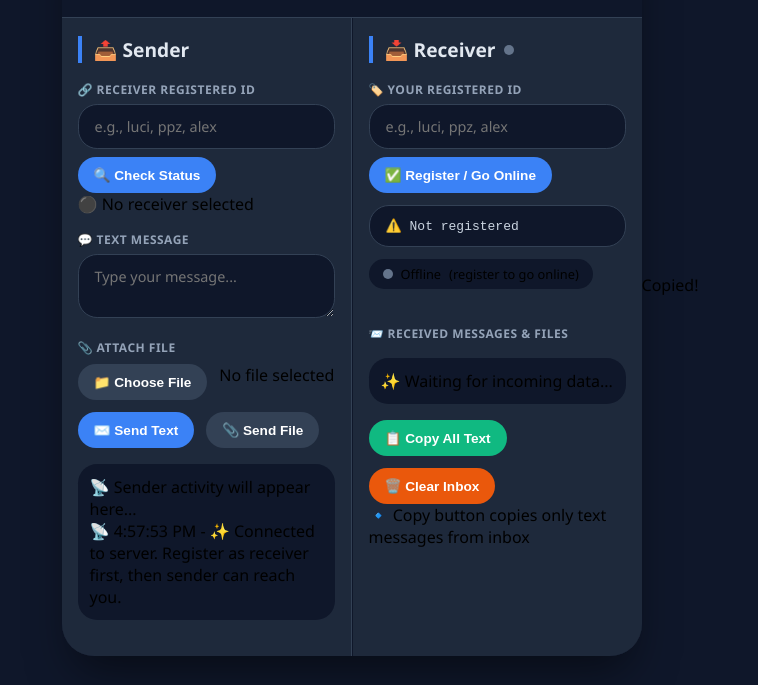
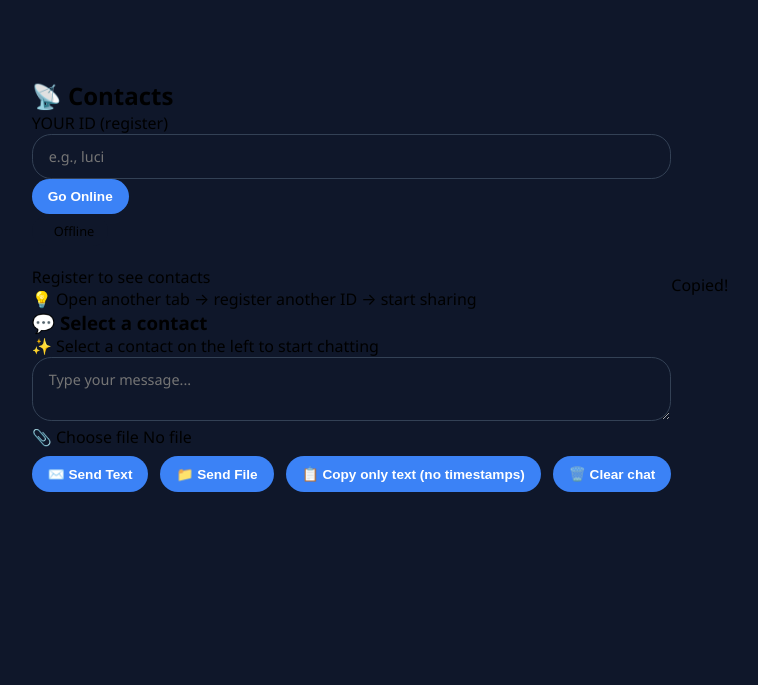
Before and after one commit to lmppz/share-me, a website: page index.html in a window 1280 px wide. Shown: the part 115-800 px from the top of the page, without its empty margins (260-1018 px from the left). Drawn offline with nearby package versions, Linux system fonts and the light colour scheme; no server answers.

Commit message:
Update index.html

```diff
--- a/index.html
+++ b/index.html
@@ -3,93 +3,57 @@
 <head>
     <meta charset="UTF-8">
     <meta name="viewport" content="width=device-width, initial-scale=1.0, user-scalable=no">
-    <title>Super Share | Real-time P2P Sharing</title>
+    <title>Super Share – Pure P2P Text & File</title>
     <link rel="stylesheet" href="style.css">
-    <script src="/socket.io/socket.io.js" defer></script>
-    <script src="app.js" defer></script>
 </head>
 <body>
-<div class="app-container">
-    <div class="header">
-        <h1>📡 Super Share</h1>
-        <p>Real-time · Register · Online Status · Text & File</p>
+<div class="app">
+    <!-- Left panel: contacts + registration -->
+    <div class="contacts-panel">
+        <h2>📡 Contacts</h2>
+        <div class="my-id-card">
+            <label>YOUR ID (register)</label>
+            <div class="my-id-row">
+                <input type="text" id="myIdInput" placeholder="e.g., luci" maxlength="20">
+                <button id="registerBtn">Go Online</button>
+            </div>
+            <div class="status-badge" id="selfStatusBadge">
+                <span class="dot" id="selfDot"></span>
+                <span id="selfStatusText">Offline</span>
+            </div>
+        </div>
+        <div class="contact-list" id="contactList">
+            <div class="placeholder-msg">Register to see contacts</div>
+        </div>
+        <div class="info-note">💡 Open another tab → register another ID → start sharing</div>
     </div>
 
-    <div class="split-panel">
-        <!-- Sender Panel -->
-        <div class="panel">
-            <div class="panel-title">📤 Sender</div>
-
-            <div class="input-group">
-                <label>🔗 RECEIVER REGISTERED ID</label>
-                <input type="text" id="targetIdInput" placeholder="e.g., luci, ppz, alex" autocomplete="off">
-                <div class="flex-btns">
-                    <button id="checkOnlineBtn">🔍 Check Status</button>
-                </div>
-                <div id="receiverOnlineStatus" class="status-msg">⚫ No receiver selected</div>
+    <!-- Right panel: chat with selected contact -->
+    <div class="chat-panel">
+        <div class="chat-header">
+            <h3 id="chatWithLabel">💬 Select a contact</h3>
+            <small id="targetStatusHint"></small>
+        </div>
+        <div class="messages-area" id="messagesContainer">
+            <div class="msg-bubble info">✨ Select a contact on the left to start chatting</div>
+        </div>
+        <div class="input-area">
+            <textarea id="messageInput" class="text-input" rows="2" placeholder="Type your message..."></textarea>
+            <div class="file-row">
+                <span class="fake-file-btn" id="chooseFileBtn">📎 Choose file</span>
+                <span id="fileNameSpan" class="file-name">No file</span>
+                <input type="file" id="fileInput" style="display:none;">
             </div>
-
-            <div class="input-group">
-                <label>💬 TEXT MESSAGE</label>
-                <textarea id="senderTextMsg" rows="2" placeholder="Type your message..."></textarea>
+            <div class="flex-btns">
+                <button id="sendTextBtn" class="send-btn">✉️ Send Text</button>
+                <button id="sendFileBtn" class="send-btn">📁 Send File</button>
+                <button id="copyReceivedTextBtn" class="send-btn copy-btn">📋 Copy only text (no timestamps)</button>
+                <button id="clearChatBtn" class="send-btn clear-btn">🗑️ Clear chat</button>
             </div>
-
-            <div class="input-group">
-                <label>📎 ATTACH FILE</label>
-                <input type="file" id="fileInputSender" style="display: none;">
-                <div class="flex-btns">
-                    <button id="chooseFileBtn" class="secondary">📁 Choose File</button>
-                    <span id="fileNameDisplay" class="file-name">No file selected</span>
-                </div>
-            </div>
-
-            <div class="flex-btns">
-                <button id="sendTextBtn">✉️ Send Text</button>
-                <button id="sendFileBtn" class="secondary">📎 Send File</button>
-            </div>
-
-            <div class="message-area" id="senderLogArea">
-                <div class="chat-bubble info">📡 Sender activity will appear here...</div>
-            </div>
-        </div>
-
-        <!-- Receiver Panel -->
-        <div class="panel">
-            <div class="panel-title">
-                📥 Receiver
-                <span id="receiverSelfStatusIcon" class="status-dot offline"></span>
-            </div>
-
-            <div class="input-group">
-                <label>🏷️ YOUR REGISTERED ID</label>
-                <input type="text" id="registerNameInput" placeholder="e.g., luci, ppz, alex">
-                <div class="flex-btns">
-                    <button id="registerBtn">✅ Register / Go Online</button>
-                </div>
-                <div id="registeredIdDisplay" class="id-card">⚠️ Not registered</div>
-            </div>
-
-            <div class="status-badge" id="onlineStatusBadge">
-                <span id="statusDot" class="status-dot offline"></span>
-                <span id="statusText">Offline</span>
-                <span class="hint">(register to go online)</span>
-            </div>
-
-            <div class="input-group">
-                <label>📨 RECEIVED MESSAGES & FILES</label>
-                <div id="receiverInbox" class="message-area inbox">
-                    <div class="chat-bubble empty">✨ Waiting for incoming data...</div>
-                </div>
-            </div>
-
-            <div class="flex-btns">
-                <button id="copyAllReceiverTextBtn" class="success">📋 Copy All Text</button>
-                <button id="clearReceiverInboxBtn" class="warning">🗑️ Clear Inbox</button>
-            </div>
-            <p class="helper-text">🔹 Copy button copies only text messages from inbox</p>
         </div>
     </div>
 </div>
 <div id="toastMsg" class="toast">Copied!</div>
+<script src="app.js"></script>
 </body>
 </html>
```
